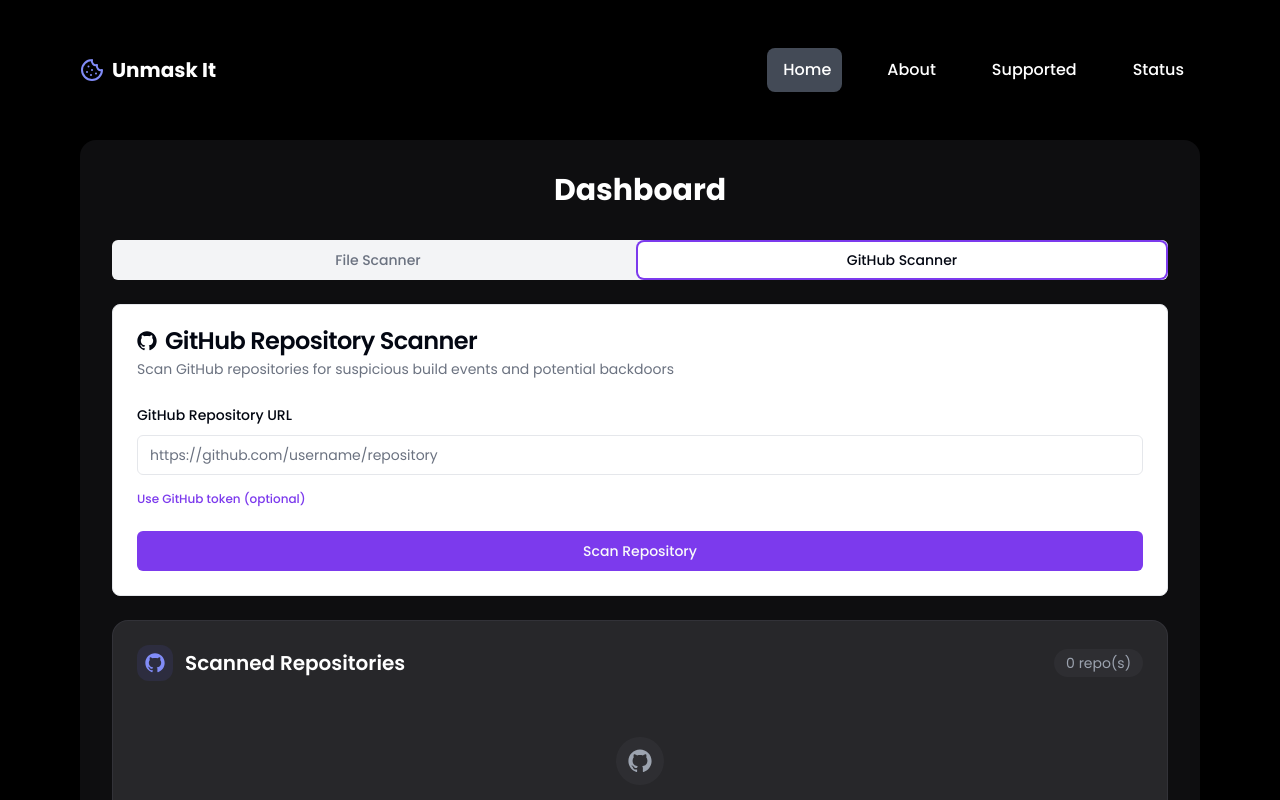
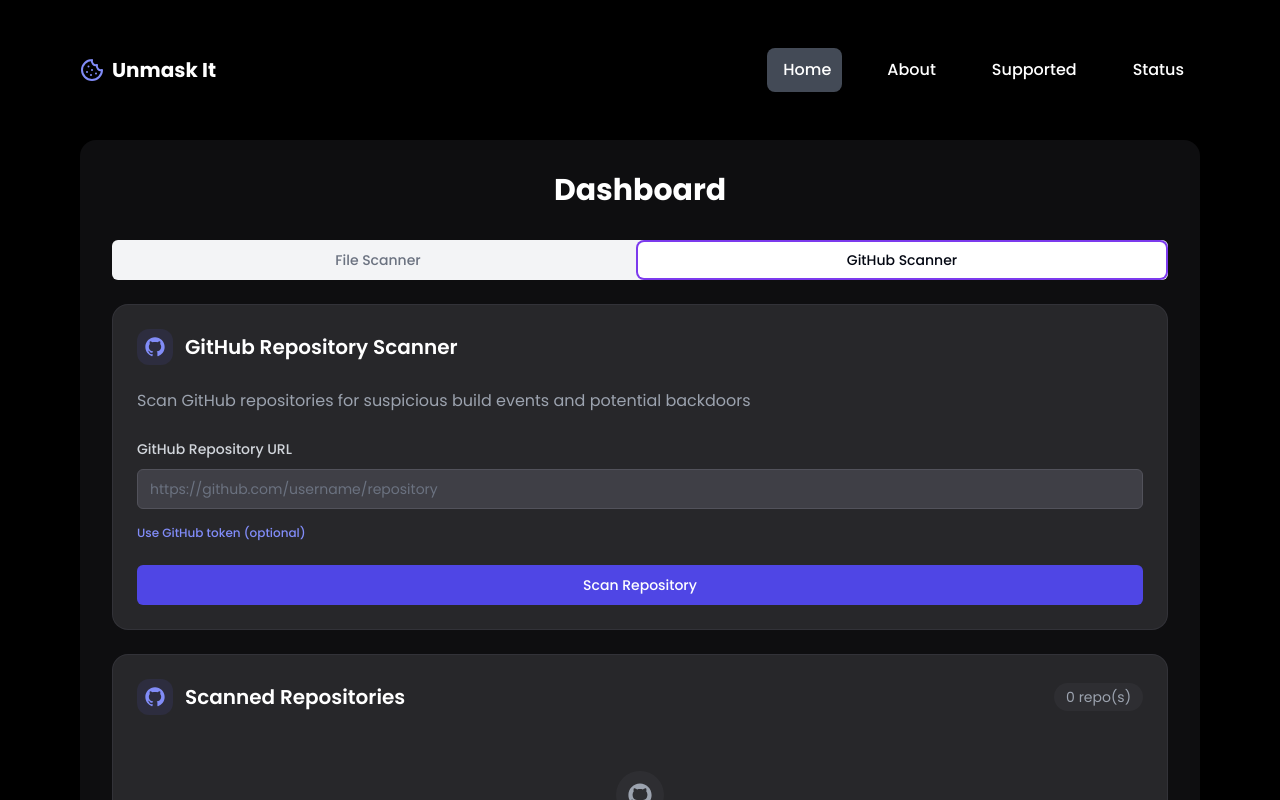
Before and after one commit to nffdev/unmask-it, a React (Vite) app in the folder Front/: page / in a window 1280 px wide. Both pictures are taken after a click on the tab "GitHub Scanner". Shown: the top 800 px of the page. Built offline with nearby package versions, Linux system fonts and the light colour scheme.

Commit message:
feat(app): updated github repository scanner theme

```diff
--- a/Front/src/components/github-scanner.jsx
+++ b/Front/src/components/github-scanner.jsx
@@ -105,20 +105,20 @@
 
   return (
     <div className="space-y-6">
-      <Card className="w-full">
-        <CardHeader>
-          <CardTitle className="flex items-center gap-2">
-            <GitHubLogoIcon className="h-5 w-5" />
-            GitHub Repository Scanner
-          </CardTitle>
-          <CardDescription>
-            Scan GitHub repositories for suspicious build events and potential backdoors
-          </CardDescription>
-        </CardHeader>
-        <CardContent>
+      <div className="bg-zinc-800 rounded-2xl p-6 border border-zinc-700/50">
+        <div className="flex flex-col sm:flex-row sm:justify-between sm:items-center gap-2 mb-6">
+          <div className="flex items-center">
+            <div className="p-2 bg-indigo-500/10 rounded-xl text-indigo-400 mr-3">
+              <GitHubLogoIcon className="w-5 h-5" />
+            </div>
+            <h2 className="text-xl font-semibold text-white">GitHub Repository Scanner</h2>
+          </div>
+        </div>
+        <p className="text-gray-400 mb-6">Scan GitHub repositories for suspicious build events and potential backdoors</p>
+
         <div className="space-y-4">
           <div className="space-y-2">
-              <label htmlFor="repo-url" className="text-sm font-medium">
+            <label htmlFor="repo-url" className="text-sm font-medium text-gray-300">
               GitHub Repository URL
             </label>
             <Input
@@ -127,6 +127,7 @@
               value={repoUrl}
               onChange={manageRepoUrlChange}
               disabled={scanning}
+              className="bg-zinc-700 border-zinc-600 text-white"
             />
           </div>
 
@@ -142,7 +143,7 @@
             <Button
               type="button"
               variant="link"
-                className="p-0 h-auto text-xs"
+              className="p-0 h-auto text-xs text-indigo-400 hover:text-indigo-300"
               onClick={() => setShowTokenInput(!showTokenInput)}
             >
               {showTokenInput ? "Hide token input" : "Use GitHub token (optional)"}
@@ -151,7 +152,7 @@
 
           {showTokenInput && (
             <div className="space-y-2">
-                <label htmlFor="github-token" className="text-sm font-medium">
+              <label htmlFor="github-token" className="text-sm font-medium text-gray-300">
                 GitHub Token (for private repositories)
               </label>
               <Input
@@ -161,24 +162,25 @@
                 value={githubToken}
                 onChange={manageTokenChange}
                 disabled={scanning}
+                className="bg-zinc-700 border-zinc-600 text-white"
               />
-                <p className="text-xs text-muted-foreground">
+              <p className="text-xs text-gray-400">
                 The token is only used for this scan and is not stored
               </p>
             </div>
           )}
         </div>
-        </CardContent>
-        <CardFooter>
+
+        <div className="mt-6">
           <Button
             onClick={manageScan}
             disabled={scanning}
-            className="w-full"
+            className="w-full bg-indigo-600 hover:bg-indigo-700 text-white"
           >
             {scanning ? "Scanning..." : "Scan Repository"}
           </Button>
-        </CardFooter>
-      </Card>
+        </div>
+      </div>
 
       <ScannedRepositories ref={scannedReposRef} />
     </div>
```
Lines whose indentation alone changed are shown as unchanged.
